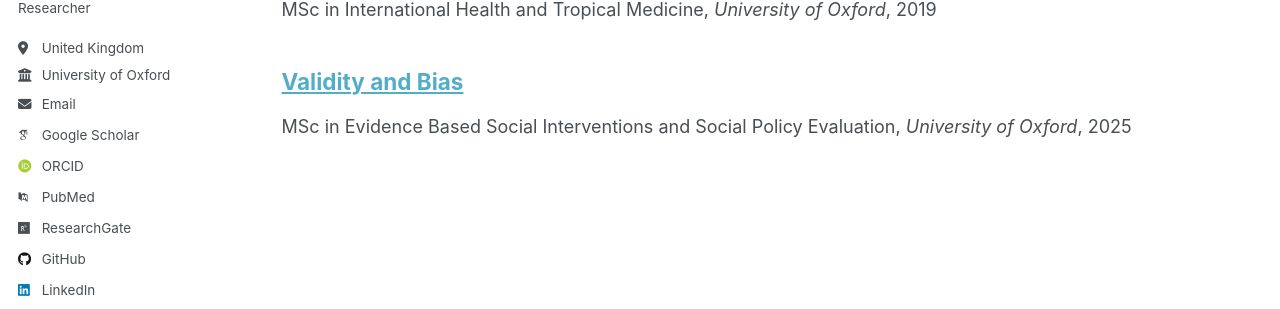
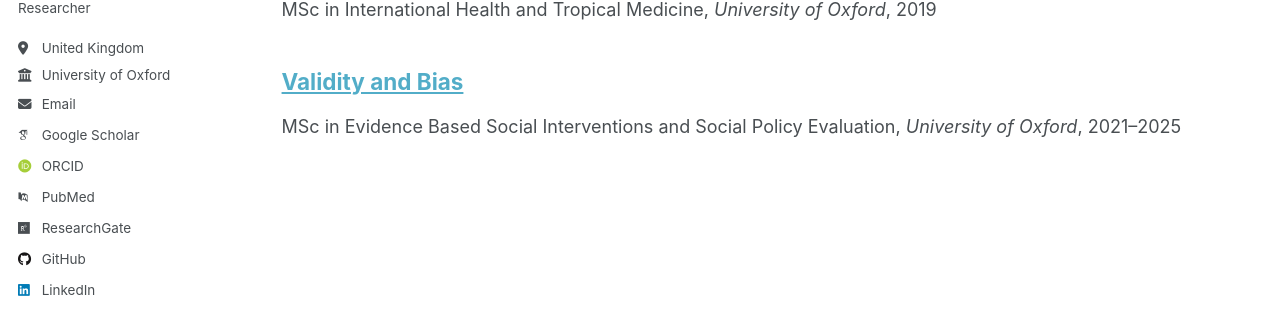
Before and after one commit to WilliamRudgard/williamrudgard.github.io, a Jekyll site: the page built from _pages/teaching.html, in a window 1280 px wide. Shown: the part 338-647 px from the top of the page. Built offline with Jekyll 4.4.1, drawn with Linux system fonts in a browser that asks for light colours; some web fonts are replaced; a script that is not in the unit is left out.

Commit message:
Update archive-single.html

```diff
--- a/_includes/archive-single.html
+++ b/_includes/archive-single.html
@@ -39,7 +39,16 @@
     {% endif %}
 
         {% if post.collection == 'teaching' %}
-          <p> {{ post.type }}, <i>{{ post.venue }}</i>, {{ post.date | default: "1900-01-01" | date: "%Y" }} </p>
+  <p>
+    {{ post.type }}, <i>{{ post.venue }}</i>,
+    {% if post.start_date and post.end_date %}
+      {{ post.start_date | date: "%Y" }}–{{ post.end_date | date: "%Y" }}
+    {% elsif post.start_date %}
+      {{ post.start_date | date: "%Y" }}
+    {% else %}
+      {{ post.date | default: "1900-01-01" | date: "%Y" }}
+    {% endif %}
+  </p>
         {% elsif post.collection == 'publications' %}
           <p>Published in <i>{{ post.venue }}</i>, {{ post.date | default: "1900-01-01" | date: "%Y" }} </p>
         {% elsif post.date %}
```
